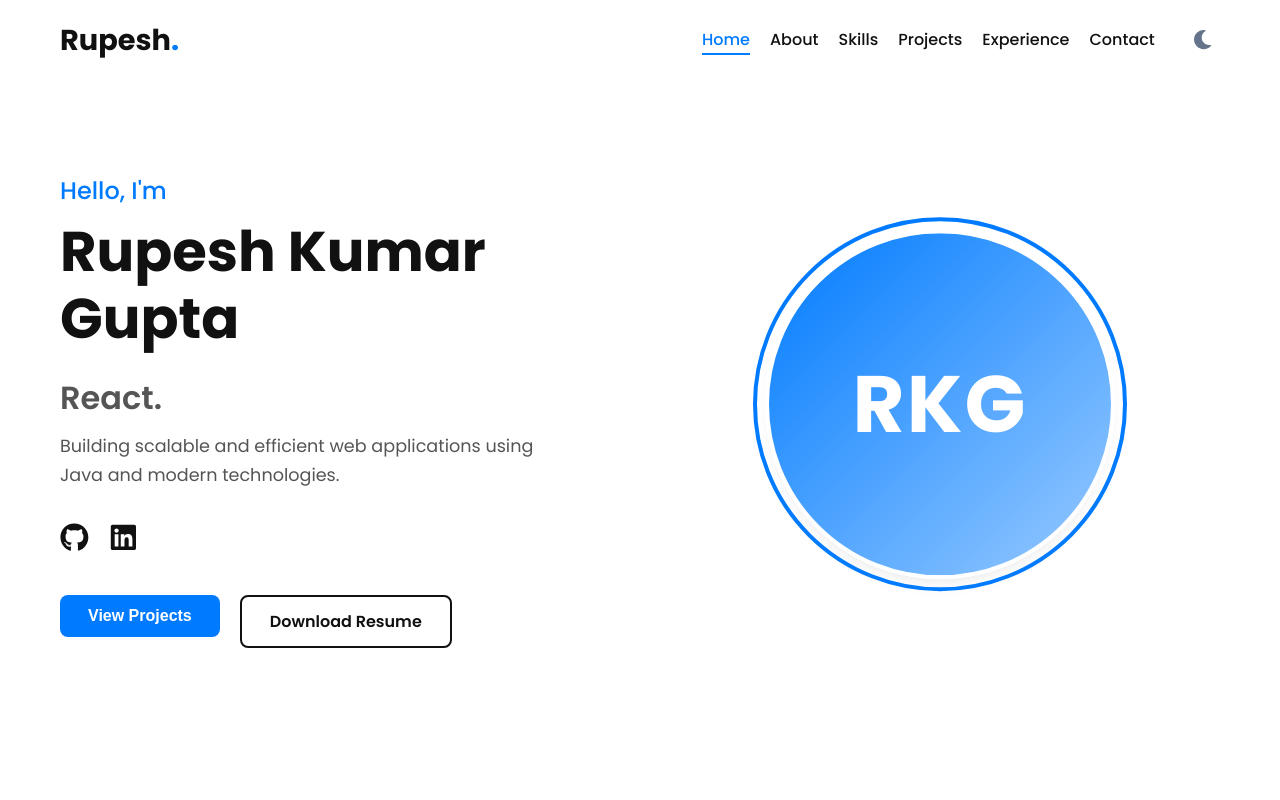
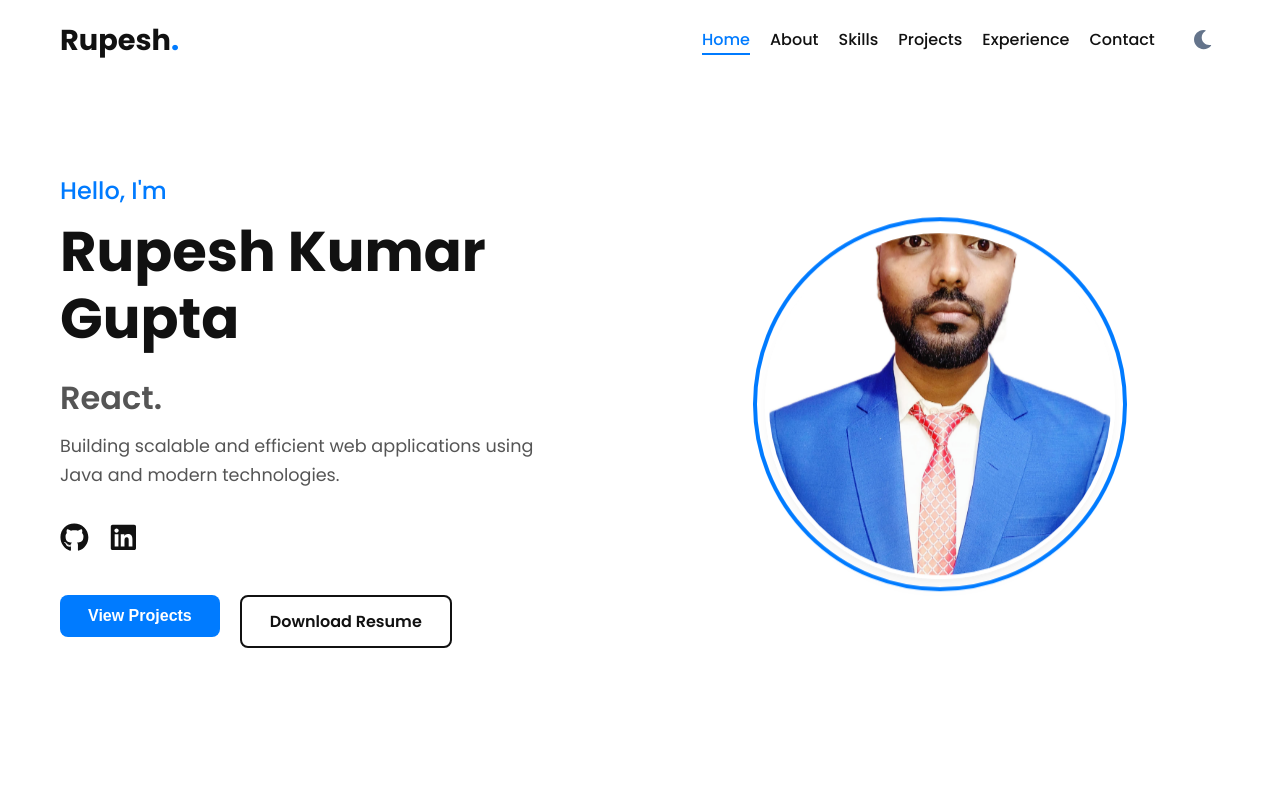
Before and after one commit to Rupesh72550/My_Portfolio, a React app: page / in a window 1280 px wide. Shown: the top 800 px of the page. Built offline with nearby package versions, Linux system fonts and the light colour scheme; the HTML template or start-up script is replaced by a standard one.

Commit message:
Update profile pic

```diff
--- a/src/components/Hero/Hero.jsx
+++ b/src/components/Hero/Hero.jsx
@@ -4,6 +4,7 @@ import { motion } from 'framer-motion';
 import { Link } from 'react-scroll';
 import { FaGithub, FaLinkedin } from 'react-icons/fa';
 import styles from './Hero.module.css';
+import profilePic from '../../profile_pic/profilePic.jpg';
 
 const Hero = () => {
   return (
@@ -63,10 +64,7 @@ const Hero = () => {
           transition={{ duration: 0.8, delay: 0.2 }}
         >
           <div className={styles.imagePlaceholder}>
-            {/* The user wants a circle style placeholder if real image is not provided yet */}
-            <div className={styles.circleGraphic}>
-              <span className={styles.initials}>RKG</span>
-            </div>
+            <img src={profilePic} alt="Rupesh Kumar Gupta" className={styles.profileImage} />
           </div>
         </motion.div>
       </div>
--- a/src/components/Hero/Hero.module.css
+++ b/src/components/Hero/Hero.module.css
@@ -86,27 +86,17 @@
     height: 350px;
 }
 
-.circleGraphic {
+.profileImage {
     width: 100%;
     height: 100%;
+    object-fit: cover;
     border-radius: 50%;
-    background: linear-gradient(135deg, var(--accent-color) 0%, rgba(0, 123, 255, 0.4) 100%);
-    display: flex;
-    justify-content: center;
-    align-items: center;
     box-shadow: var(--shadow-md);
     position: relative;
     animation: float 6s ease-in-out infinite;
     border: 4px solid var(--bg-color);
     outline: 4px solid var(--accent-color);
     outline-offset: 8px;
-}
-
-.initials {
-    font-size: 5rem;
-    font-weight: 700;
-    color: #fff;
-    letter-spacing: 2px;
 }
 
 @keyframes float {
```
Also changed, not shown: src/profile_pic/profilePic.jpg (added).
